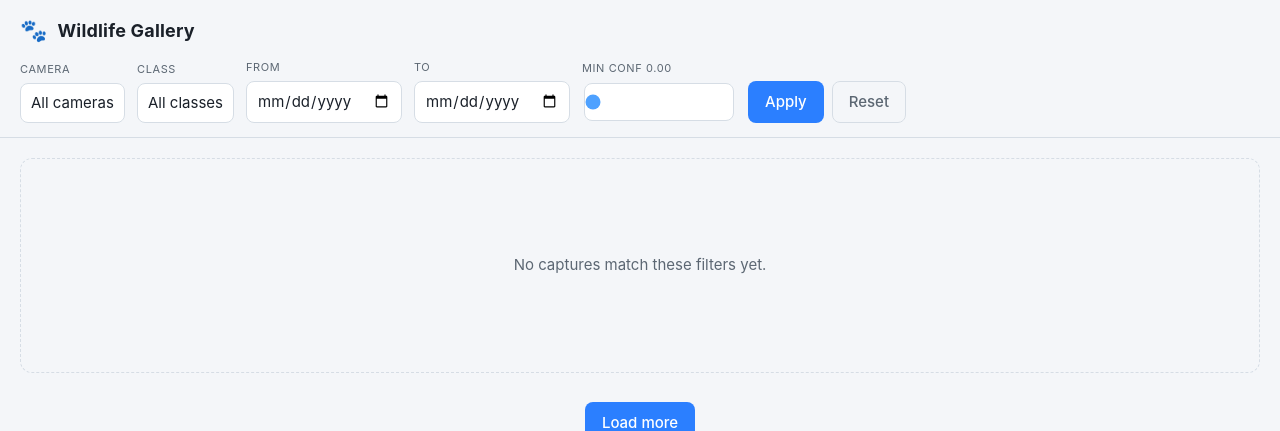
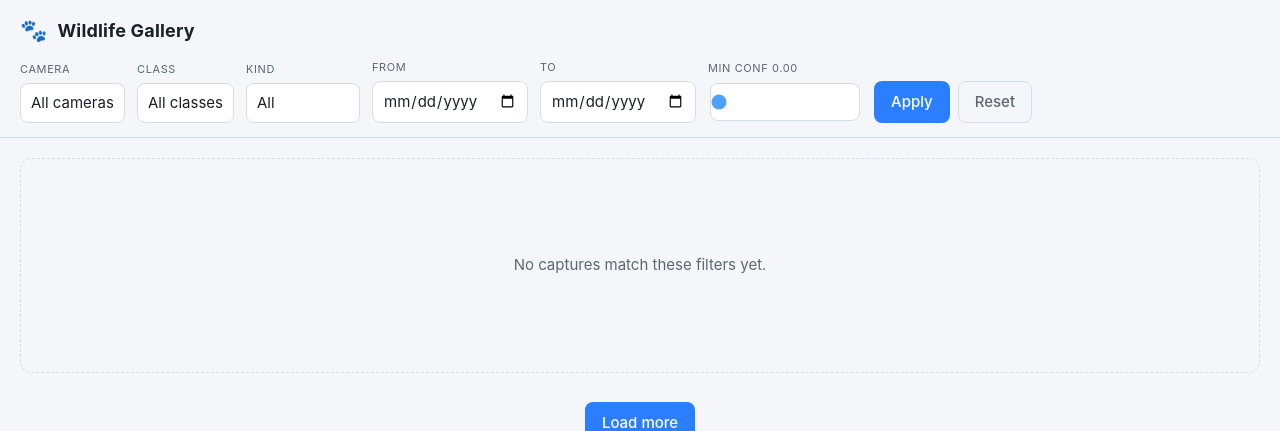
Before and after one commit to rylincoln/wildlife-cam, a Flask app: template src/wildlife/gallery/templates/index.html in a window 1280 px wide. Shown: the top 431 px of the page. Run offline with Flask 3, Linux system fonts and the light colour scheme; the template is opened without the code that fills it, so the values that code supplies are empty; parts of the project's set-up code (start-up, migrations or seed data) failed here and were passed over; some libraries are stand-ins or nearby versions.

Commit message:
feat(gallery): playable-spectrogram lightbox + kind filter for audio

```diff
--- a/src/wildlife/gallery/static/style.css
+++ b/src/wildlife/gallery/static/style.css
@@ -664,3 +664,13 @@ body.admin { padding-bottom: 60px; }
 .card.selected { outline: 3px solid var(--accent); outline-offset: -3px; }
 #bulk-status { margin-bottom: 12px; }
 .pager { display: flex; align-items: center; gap: 12px; margin: 18px 0; }
+
+/* --- Audio: kind badge + spectrogram-player lightbox --- */
+.kind-badge { margin-left: auto; opacity: .8; }
+.lb-spec { position: relative; display: inline-block; max-width: 100%; }
+.lb-spec img { display: block; max-width: 100%; height: auto; image-rendering: pixelated; }
+.lb-spec .playhead {
+  position: absolute; top: 0; bottom: 0; left: 0; width: 1px;
+  background: #fff; box-shadow: 0 0 3px #fff; will-change: transform; pointer-events: none;
+}
+#lbAudio { width: 100%; margin-top: .5rem; }
--- a/src/wildlife/gallery/templates/index.html
+++ b/src/wildlife/gallery/templates/index.html
@@ -41,6 +41,16 @@
       </label>
 
       <label class="field">
+        <span>Kind</span>
+        <select name="source_kind">
+          <option value="">All</option>
+          <option value="reolink" {% if filters.source_kind == 'reolink' %}selected{% endif %}>Camera AI</option>
+          <option value="continuous" {% if filters.source_kind == 'continuous' %}selected{% endif %}>Motion</option>
+          <option value="audio" {% if filters.source_kind == 'audio' %}selected{% endif %}>Audio (birds)</option>
+        </select>
+      </label>
+
+      <label class="field">
         <span>From</span>
         <input type="date" name="start" value="{{ filters.start_raw }}">
       </label>
@@ -77,13 +87,16 @@
                data-label="{{ c.label }}"
                data-confidence="{{ c.confidence }}"
                data-camera="{{ c.camera_id }}"
-               data-ts="{{ c.capture_ts }}">
+               data-ts="{{ c.capture_ts }}"
+               data-kind="{{ c.source_kind }}"
+               data-audio="{{ c.audio_url or '' }}">
         <img class="thumb" loading="lazy" src="{{ c.thumb_url }}"
              alt="{{ c.label }} detected on {{ c.camera_id }}">
         <div class="meta">
           <span class="label">{{ c.label }}</span>
           <span class="conf">{{ (c.confidence * 100) | round(0) | int }}%</span>
           <span class="cam">{{ c.camera_id }}</span>
+          {% if c.source_kind == 'audio' %}<span class="kind-badge">&#127925;</span>{% endif %}
           <span class="ts">{{ (c.capture_ts or '')[:19] | replace('T', ' ') }}</span>
         </div>
       </article>
@@ -103,7 +116,12 @@
     <button class="lb-btn lb-next" aria-label="Next">&#8250;</button>
     <figure class="lb-figure">
       <div class="lb-spinner" id="lbSpinner"></div>
+      <div class="lb-spec" id="lbSpec" hidden>
+        <img id="lbSpecImg" alt="">
+        <div class="playhead" id="lbPlayhead"></div>
+      </div>
       <img id="lbImg" alt="">
+      <audio id="lbAudio" controls hidden></audio>
       <figcaption id="lbCap" class="lb-cap"></figcaption>
     </figure>
   </div>
@@ -146,6 +164,8 @@
         card.dataset.confidence = c.confidence != null ? c.confidence : "";
         card.dataset.camera = c.camera_id != null ? c.camera_id : "";
         card.dataset.ts = c.capture_ts != null ? c.capture_ts : "";
+        card.dataset.kind = c.source_kind != null ? c.source_kind : "";
+        card.dataset.audio = c.audio_url != null ? c.audio_url : "";
 
         const img = document.createElement("img");
         img.className = "thumb";
@@ -164,6 +184,12 @@
         meta.querySelector(".conf").textContent = fmtConf(c.confidence);
         meta.querySelector(".cam").textContent = c.camera_id || "";
         meta.querySelector(".ts").textContent = fmtTs(c.capture_ts);
+        if (c.source_kind === "audio") {
+          const b = document.createElement("span");
+          b.className = "kind-badge";
+          b.textContent = "\u{1F3B5}";
+          meta.appendChild(b);
+        }
 
         card.appendChild(img);
         card.appendChild(meta);
@@ -221,7 +247,26 @@
       const lbImg = document.getElementById("lbImg");
       const lbCap = document.getElementById("lbCap");
       const lbSpinner = document.getElementById("lbSpinner");
+      const lbSpec = document.getElementById("lbSpec");
+      const lbSpecImg = document.getElementById("lbSpecImg");
+      const lbPlayhead = document.getElementById("lbPlayhead");
+      const lbAudio = document.getElementById("lbAudio");
       let currentCard = null;
+      let raf = 0;
+
+      function stopPlayhead() { if (raf) cancelAnimationFrame(raf); raf = 0; }
+      function tickPlayhead() {
+        const d = lbAudio.duration;
+        if (d && lbSpecImg.clientWidth) {
+          lbPlayhead.style.transform =
+            "translateX(" + (lbAudio.currentTime / d) * lbSpecImg.clientWidth + "px)";
+        }
+        raf = requestAnimationFrame(tickPlayhead);
+      }
+      lbAudio.addEventListener("play", () => { stopPlayhead(); raf = requestAnimationFrame(tickPlayhead); });
+      lbAudio.addEventListener("pause", stopPlayhead);
+      lbAudio.addEventListener("ended", stopPlayhead);
+      lbAudio.addEventListener("seeked", tickPlayhead);
 
       function cards() {
         return Array.from(grid.querySelectorAll(".card"));
@@ -229,19 +274,35 @@
 
       function openLightbox(card) {
         currentCard = card;
-        const full = card.dataset.full;
         const label = card.dataset.label || "";
         const conf = fmtConf(card.dataset.confidence);
         const cam = card.dataset.camera || "";
         const ts = fmtTs(card.dataset.ts);
+        const isAudio = card.dataset.kind === "audio";
 
-        lbSpinner.hidden = false;
-        lbImg.classList.remove("ready");
-        lbImg.alt = label + " on " + cam;
-        // Lazy-load the full-resolution image only when opened.
-        lbImg.onload = () => { lbSpinner.hidden = true; lbImg.classList.add("ready"); };
-        lbImg.onerror = () => { lbSpinner.hidden = true; };
-        lbImg.src = full;
+        stopPlayhead();
+        if (isAudio) {
+          // spectrogram + audio player
+          lbImg.hidden = true;
+          lbSpec.hidden = false;
+          lbAudio.hidden = false;
+          lbSpinner.hidden = false;
+          lbSpecImg.onload = () => { lbSpinner.hidden = true; };
+          lbSpecImg.onerror = () => { lbSpinner.hidden = true; };
+          lbSpecImg.src = card.dataset.full;         // the spectrogram image
+          lbPlayhead.style.transform = "translateX(0)";
+          lbAudio.src = card.dataset.audio || "";
+        } else {
+          lbSpec.hidden = true;
+          lbAudio.hidden = true;
+          lbAudio.removeAttribute("src");
+          lbImg.hidden = false;
+          lbSpinner.hidden = false;
+          lbImg.classList.remove("ready");
+          lbImg.onload = () => { lbSpinner.hidden = true; lbImg.classList.add("ready"); };
+          lbImg.onerror = () => { lbSpinner.hidden = true; };
+          lbImg.src = card.dataset.full;
+        }
 
         lbCap.innerHTML =
           '<strong></strong><span class="lb-conf"></span>' +
@@ -256,6 +317,9 @@
       }
 
       function closeLightbox() {
+        stopPlayhead();
+        lbAudio.pause();
+        lbAudio.removeAttribute("src");
         lb.hidden = true;
         lbImg.removeAttribute("src");
         currentCard = null;
```
Also changed, not shown: tests/test_gallery_audio.py (+29 -0 lines).
